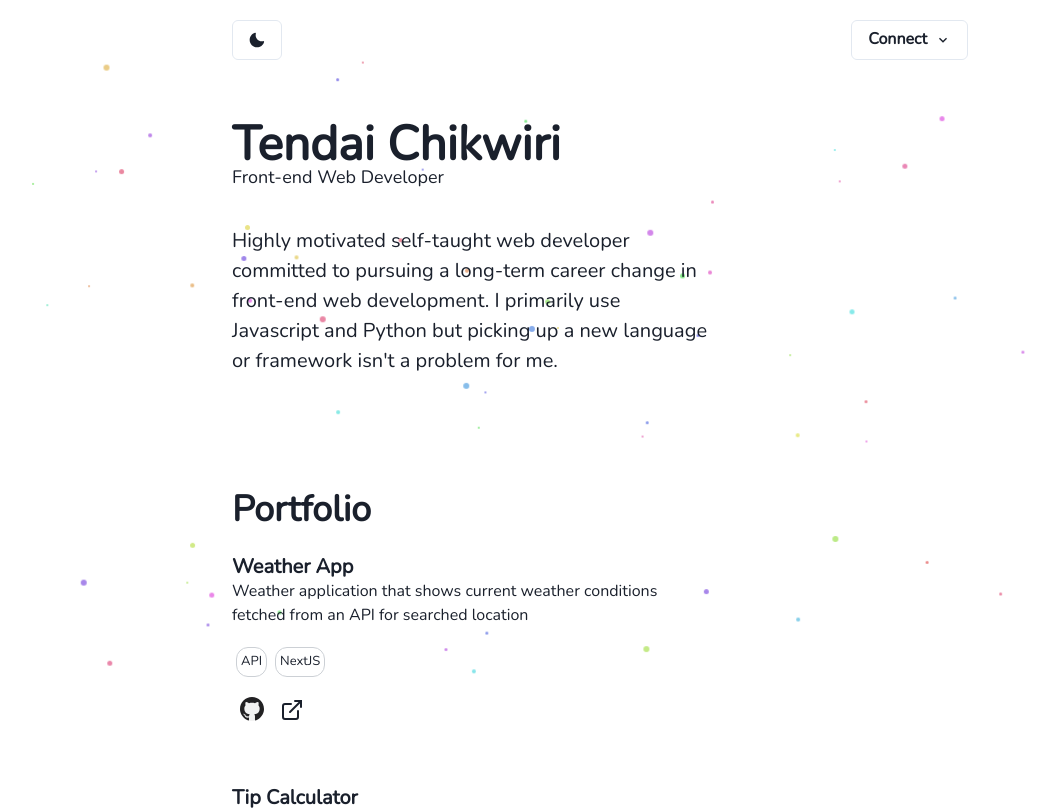
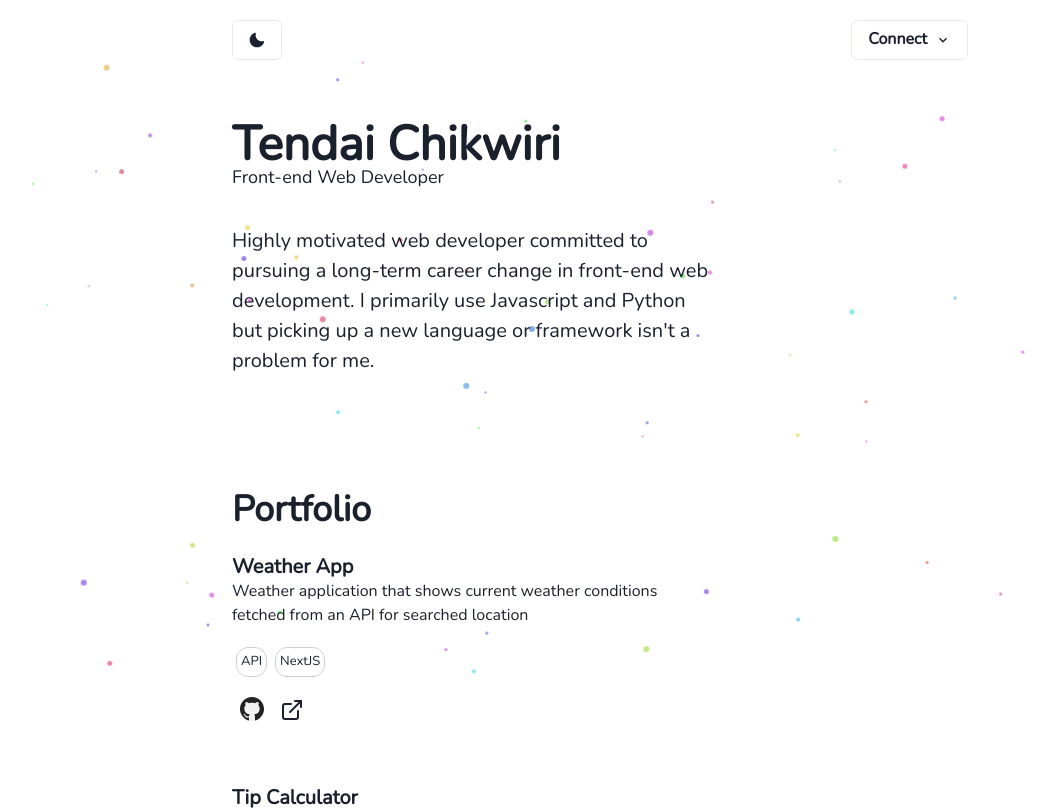
Before and after one commit to TendaiChikwiri/TendaiChikwiri.github.io, a React (Create React App) app: page / in a window 1280 px wide. Shown: the top 810 px of the page, without its empty margins (40-1096 px from the left). Built offline with nearby package versions, Linux system fonts and the light colour scheme.

Commit message:
minor text edit

```diff
--- a/src/components/Hero.jsx
+++ b/src/components/Hero.jsx
@@ -11,10 +11,10 @@ const Hero = () => {
       </Heading>
 
       <Text maxWidth="40ch" mt="10" fontSize="xl">
-        Highly motivated self-taught web developer committed to pursuing a
-        long-term career change in front-end web development. I primarily use
-        Javascript and Python but picking up a new language or framework isn't a
-        problem for me.
+        Highly motivated web developer committed to pursuing a long-term career
+        change in front-end web development. I primarily use Javascript and
+        Python but picking up a new language or framework isn't a problem for
+        me.
       </Text>
     </Box>
   );
```
